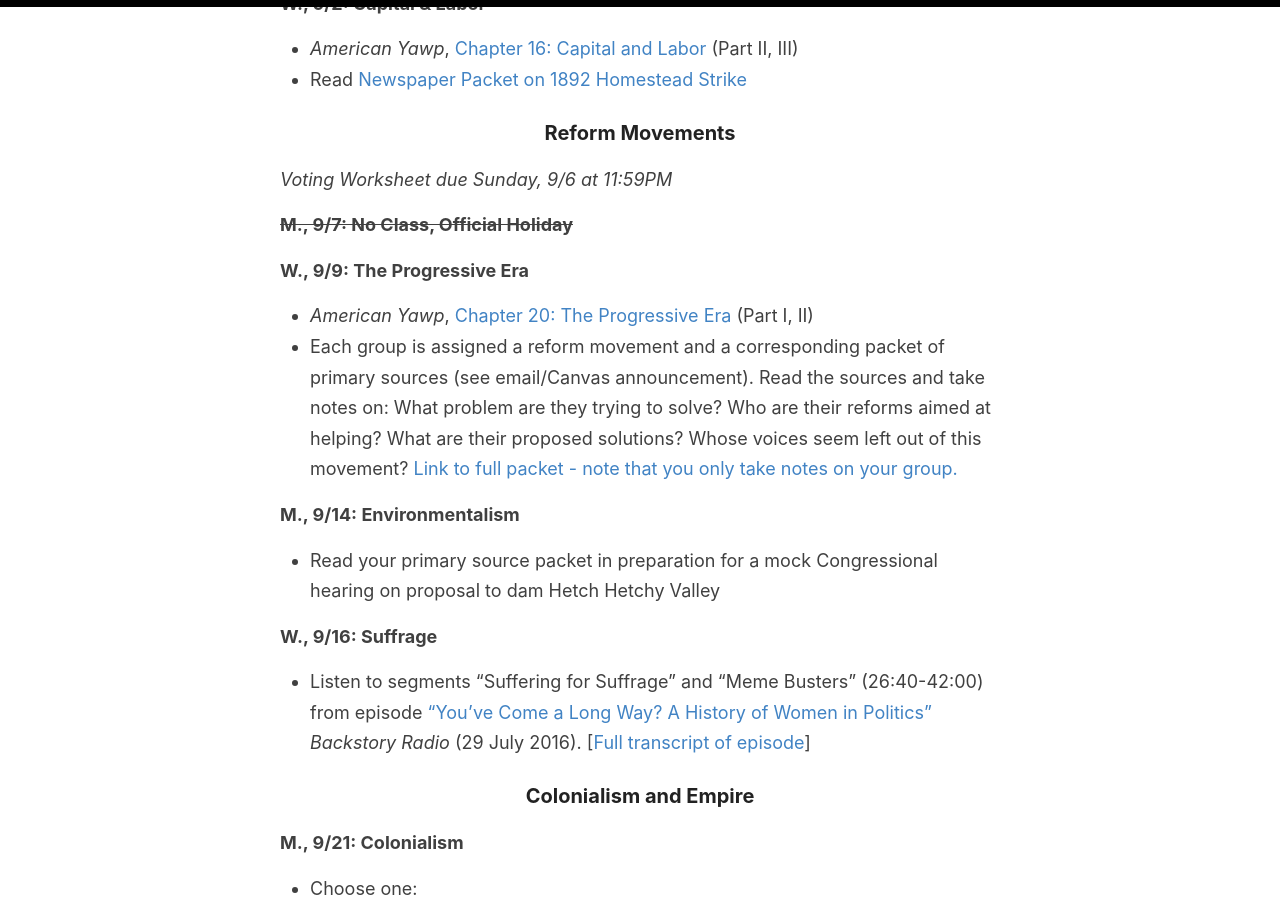
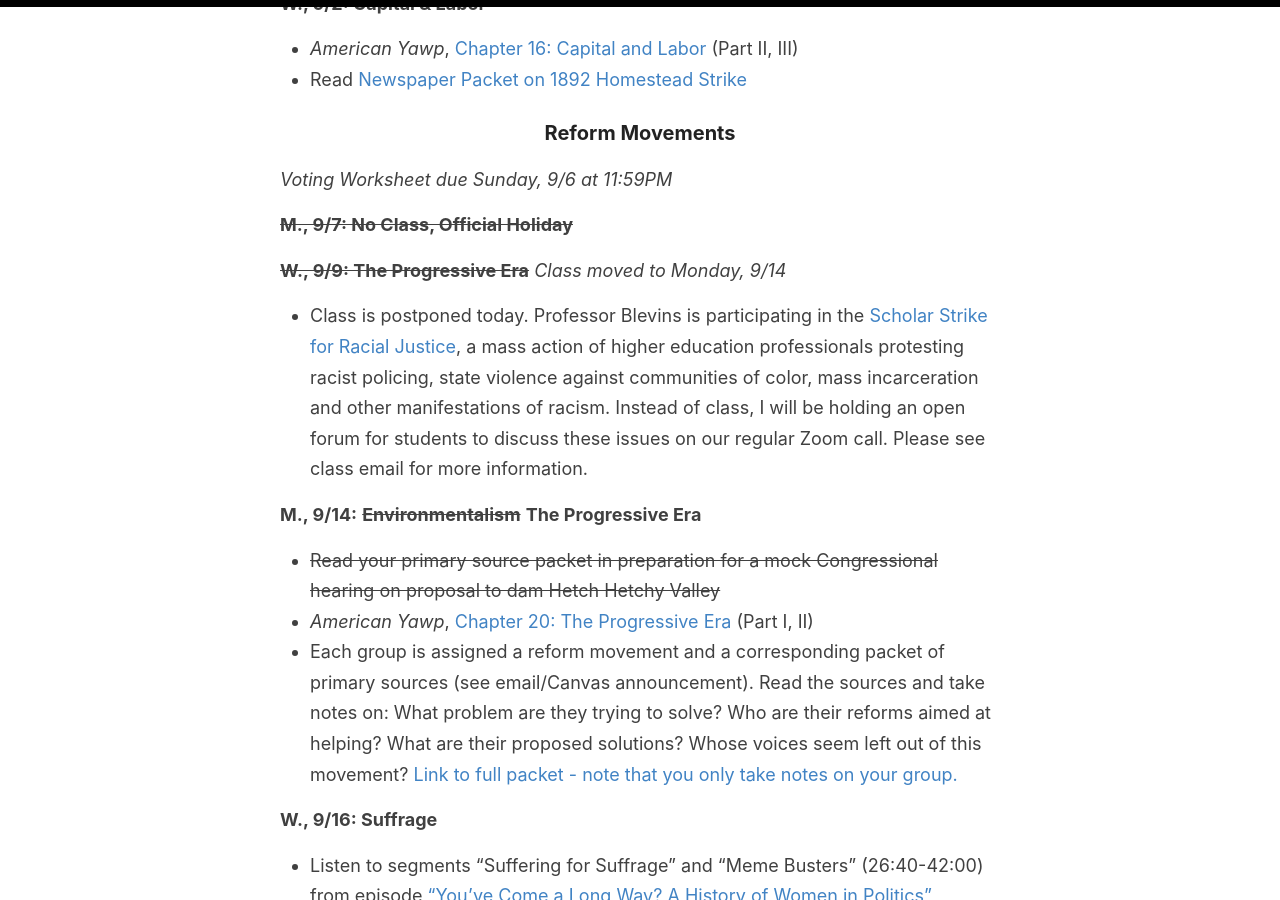
Before and after one commit to cblevins/f20-us-since-1876, a Jekyll site: the page built from _pages/schedule.md, in a window 1280 px wide and 900 px high, scrolled down 1373 px. Built offline with Jekyll 4.4.1, drawn with Linux system fonts in a browser that asks for light colours.

Commit message:
scholar strike

```diff
--- a/_pages/schedule.md
+++ b/_pages/schedule.md
@@ -38,12 +38,13 @@ permalink: /schedule/
 
 ~~**M., 9/7: No Class, Official Holiday**~~
 
-**W., 9/9: The Progressive Era**
+~~**W., 9/9: The Progressive Era**~~ *Class moved to Monday, 9/14*
+- Class is postponed today. Professor Blevins is participating in the [Scholar Strike for Racial Justice](https://www.scholarstrike.com/), a mass action of higher education professionals protesting racist policing, state violence against communities of color, mass incarceration and other manifestations of racism. Instead of class, I will be holding an open forum for students to discuss these issues on our regular Zoom call. Please see class email for more information.
+
+**M., 9/14:** ~~**Environmentalism**~~ **The Progressive Era**
+- ~~Read your primary source packet in preparation for a mock Congressional hearing on proposal to dam Hetch Hetchy Valley~~
 - *American Yawp*, [Chapter 20: The Progressive Era](http://www.americanyawp.com/text/20-the-progressive-era/) (Part I, II)
 - Each group is assigned a reform movement and a corresponding packet of primary sources (see email/Canvas announcement). Read the sources and take notes on: What problem are they trying to solve? Who are their reforms aimed at helping? What are their proposed solutions? Whose voices seem left out of this movement? [Link to full packet - note that you only take notes on your group.](https://www.dropbox.com/s/7v0ux1w5p6r1ib5/progressive-era-reform-movements.pdf?dl=0)
-
-**M., 9/14: Environmentalism**
-- Read your primary source packet in preparation for a mock Congressional hearing on proposal to dam Hetch Hetchy Valley
 
 **W., 9/16: Suffrage**
 - Listen to segments "Suffering for Suffrage" and "Meme Busters" (26:40-42:00) from episode ["You've Come a Long Way? A History of Women in Politics"](https://www.backstoryradio.org/shows/youve-come-a-long-way/) *Backstory Radio* (29 July 2016). [[Full transcript of episode](https://www.backstoryradio.org/wp-content/uploads/sites/13/2018/08/You_ve_Come_A_Long_Way___A_History_Of_Women_In_Politics.pdf)]
```
